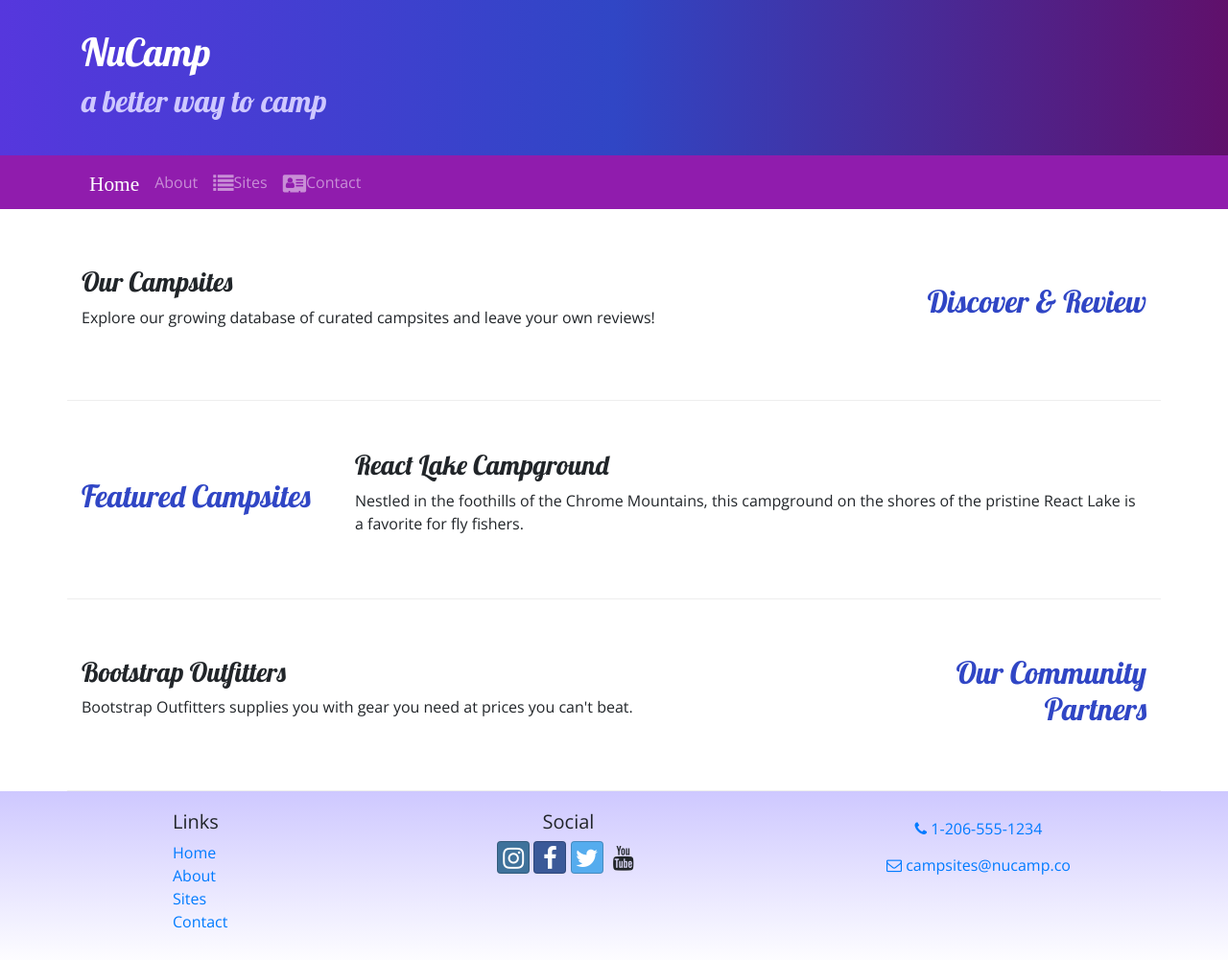
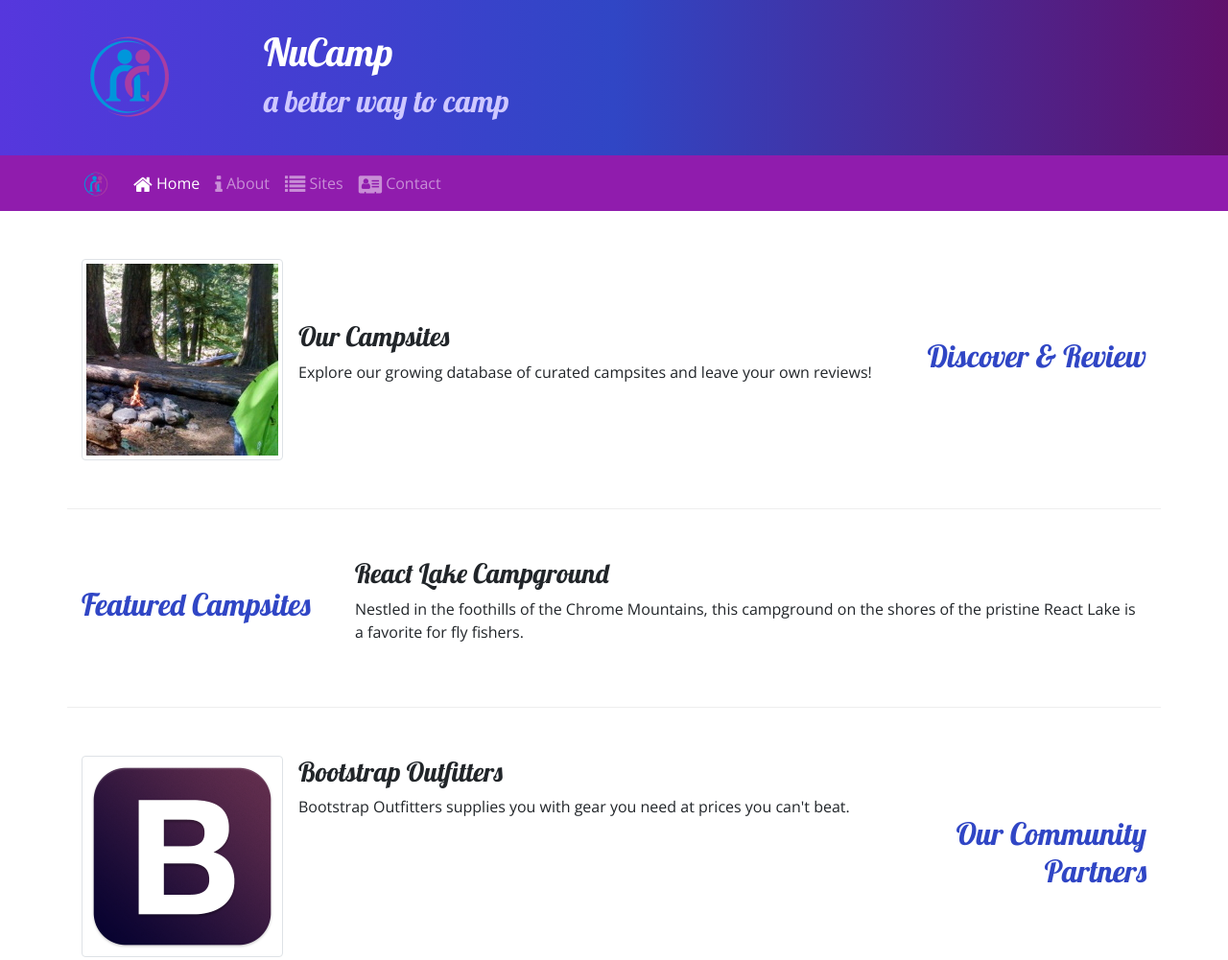
Before and after one commit to jshabani/nucampsite, a website: page index.html in a window 1280 px wide. Shown: the top 1001 px of the page at 96% size. Drawn offline with nearby package versions, Linux system fonts and the light colour scheme.

Commit message:
Images and Media

```diff
--- a/index.html
+++ b/index.html
@@ -14,7 +14,7 @@
         <link rel="stylesheet" href="node_modules/bootstrap-social/bootstrap-social.css" />
         <link rel="stylesheet" href="https://fonts.googleapis.com/css?family=Lobster|Open+Sans" />
         <link rel="stylesheet" href="css/styles.css" />
-        <title>NuCamp: A Better Way To Camp</title>
+
         <title>NuCamp: A Better Way To Camp</title>
     </head>
 
@@ -23,6 +23,11 @@
     <header class="jumbotron jumbotron-fluid">
         <div class="container">
             <div class="row">
+                <div class="col-4 col-sm-3 col-md-2 align-items-center">
+                    <a href="index.html">
+                        <img src="img/logo.png" class="img-fluid" />
+                    </a>
+                </div>
                 <div class="col">
                     <h1>NuCamp</h1>
                     <h2>a better way to camp</h2>
@@ -33,15 +38,18 @@
 
     <nav class="navbar navbar-expand-sm navbar-dark sticky-top">
         <div class="container">
-            <button class="navbar-toggler ml-auto" type="button" data-toggle="collapse" data-target="#nucampNavbar">
+                <a class="navbar-brand" href="index.html">
+                    <img src="img/logo.png" height="30" width="30" />
+                </a>
+            <button class="navbar-toggler" type="button" data-toggle="collapse" data-target="#nucampNavbar">
                 <span class="navbar-toggler-icon"></span>
             </button>
             <div class="collapse navbar-collapse" id="nucampNavbar">
                 <ul class="navbar-nav">
-                    <li class="nav-item active"><a class="nav-link" href="#"><i class="fa fa-homeHome fa-lg">Home</i></a></li>
-                    <li class="nav-item"><a class="nav-link" href="aboutus.html">About</a></li>
-                    <li class="nav-item"><a class="nav-link" href="#"><i class="fa fa-list fa-lg"></i>Sites</a></li>
-                    <li class="nav-item"><a class="nav-link" href="contactus.html"><i class="fa fa-address-card fa-lg"></i>Contact</a></li>
+                    <li class="nav-item active"><a class="nav-link" href="#"><i class="fa fa-home fa-lg"></i> Home</a></li>
+                    <li class="nav-item"><a class="nav-link" href="aboutus.html"><i class="fa fa-info fa-lg"></i> About</a></li>
+                    <li class="nav-item"><a class="nav-link" href="#"><i class="fa fa-list fa-lg"></i> Sites</a></li>
+                    <li class="nav-item"><a class="nav-link" href="contactus.html"><i class="fa fa-address-card fa-lg"></i> Contact</a></li>
                 </ul>
             </div>
         </div>
@@ -53,8 +61,15 @@
                 <h2 class="text-sm-right">Discover & Review</h2>
             </div>
             <div class="col">
-                <h3>Our Campsites</h3>
-                <p class="d-none d-sm-block">Explore our growing database of curated campsites and leave your own reviews!</p>
+                <div class="media">
+                    <img class="d-flex mr-3 img-thumbnail" src="img/breadcrumb-trail-thumb.jpg" alt="Breadcrumb Trail Thumbnail" />
+                        <div class="media-body align-self-center">
+                            <h3>Our Campsites</h3>
+                            <p class="d-none d-sm-block">
+                                Explore our growing database of curated campsites and leave your own reviews!
+                            </p>
+                    </div>
+                </div>
             </div>
         </div>
 
@@ -73,8 +88,15 @@
                 <h2 class="text-sm-right">Our Community Partners</h2>
             </div>
             <div class="col">
-                <h3>Bootstrap Outfitters</h3>
-                <p class="d-none d-sm-block">Bootstrap Outfitters supplies you with gear you need at prices you can't beat.</p>
+                <div class="media">
+                    <img class="d-flex mr-3 img-thumbnail" src="img/bootstrap-thumb.png" alt="Bootstrap Outfitters" />
+                    <div class="media-body align-items-center">
+                        <h3>Bootstrap Outfitters</h3>
+                        <p class="d-none d-sm-block">
+                            Bootstrap Outfitters supplies you with gear you need at prices you can't beat.
+                        </p>
+                    </div>
+                </div>
             </div>
 
         </div>
```
Also changed, not shown: aboutus.html (+15 -9 lines), contactus.html (+8 -0 lines), img/bootstrap-thumb.png (added), img/breadcrumb-trail-thumb.jpg (added), img/breadcrumb-trail.jpg (added), img/chrome-river-thumb.jpg (added), img/chrome-river.jpg (added), img/logo.png (added), img/react-lake-thumb.jpg (added), img/react-lake.jpg (added).
